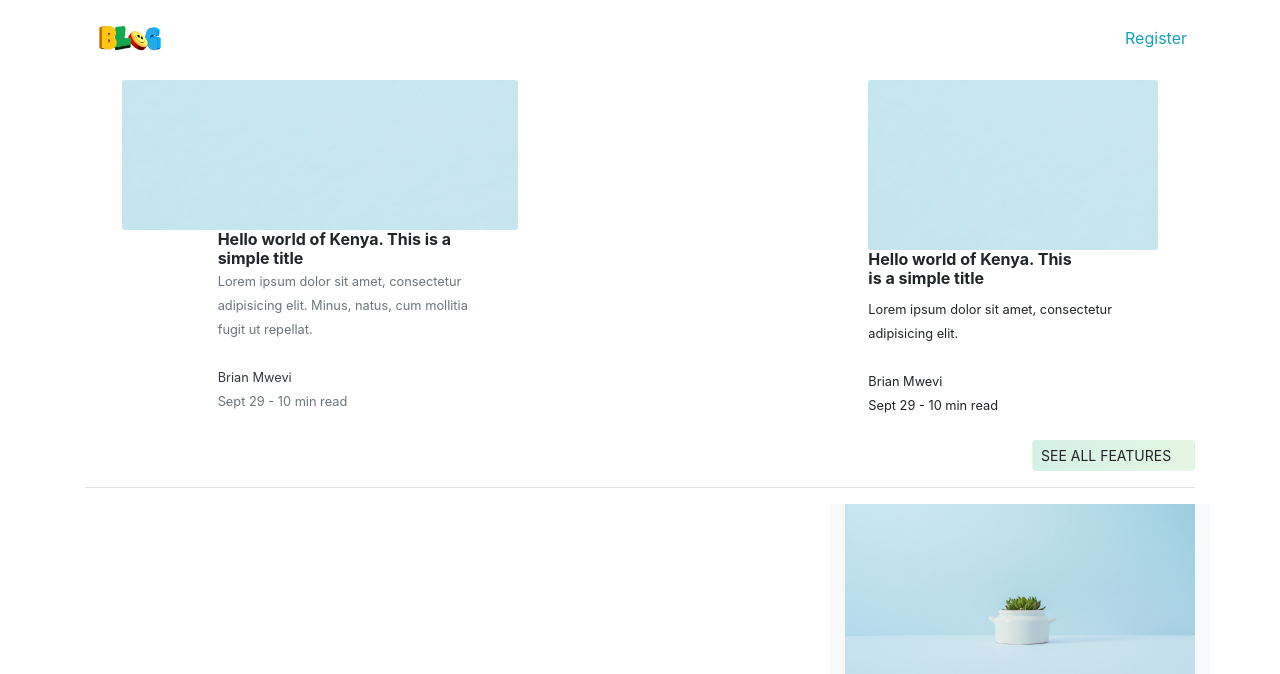
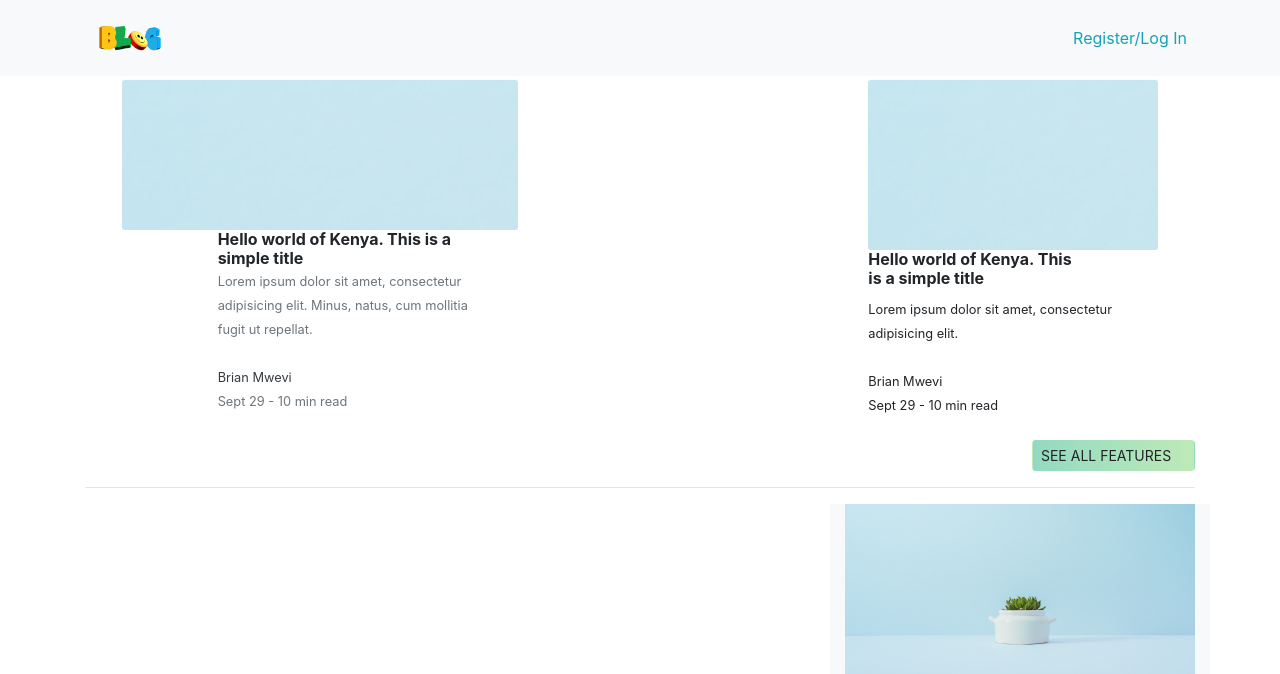
Before and after one commit to BrianMwevi/writer, a Django app: template writersapp/templates/writersapp/index.html in a window 1280 px wide. Shown: the top 674 px of the page. Run offline with Django 3.2, Linux system fonts and the light colour scheme; the template is opened without the code that fills it, so the values that code supplies are empty; some libraries are stand-ins or nearby versions; some web fonts are replaced.

Commit message:
Fixed the backface-visibility in form buttons

```diff
--- a/accounts/forms.py
+++ b/accounts/forms.py
@@ -11,7 +11,7 @@ class SignupForm(UserCreationForm):
 	def __init__(self, *args, **kwargs):
 		super().__init__(*args, **kwargs)
 		field_class = "form-control,btn-custom, form_create"
-		self.fields['username'].widget.attrs.update({"placeholder": "Username","class": field_class})
+		self.fields['username'].widget.attrs.update({"placeholder": "Username","id":"id_loginusername", "class": field_class})
 		self.fields['email'].widget.attrs.update({"required":True,"placeholder": "example@gmail.com","class": field_class})
 		self.fields['password1'].widget.attrs.update({"placeholder": "Password","class": field_class})
 		self.fields['password2'].widget.attrs.update({"placeholder": "Confirm password","class": field_class})
--- a/accounts/urls.py
+++ b/accounts/urls.py
@@ -8,6 +8,6 @@ app_name = 'accounts'
 
 urlpatterns = [
 	path('signup/', SignUpView.as_view(), name='signup'),
-	path('login/', auth_views.LoginView.as_view(template_name='accounts/login.html', form_class=LoginForm, success_url=reverse_lazy('writersapp:home')), name='login'),
+	path('login/', auth_views.LoginView.as_view(template_name='accounts/signup.html', success_url=reverse_lazy('writersapp:home')), name='login'),
 	path('logout/', auth_views.LogoutView.as_view(), name='logout', kwargs={'next_page':'/'}),
 ]
--- a/static/css/style.css
+++ b/static/css/style.css
@@ -29,10 +29,10 @@
 }
 
 .btn-custom {
-  background:linear-gradient(to left,rgba(126, 213, 111, .2),rgba(40, 180, 133, .2));
-  -webkit-transform: perspective(1px) translateZ(0);
-  transform: perspective(1px) translateZ(0);
-  box-shadow: 0 0 1px rgba(0, 0, 0, 0);
+	background:linear-gradient(to left,rgba(126, 213, 111, .5),rgba(40, 180, 133, .5));
+	/*-webkit-transform: perspective(1px) translateZ(0);*/
+	/*transform: perspective(1px) translateZ(0);*/
+	box-shadow: -1 0 1px rgba(0, 0, 0, 0);
 	position: relative;
 	-webkit-transition-property: color;
 	transition-property: color;
@@ -62,7 +62,6 @@
 	-webkit-transition-timing-function: ease-out;
 	transition-timing-function: ease-out;
 	border-radius: 4px;
-	/*color: #000;*/
 }
 
 .btn-custom:hover, .btn-custom:hover:before, .btn-custom:focus:before, .btn-custom:active:before {
@@ -243,7 +242,9 @@
 	cursor: pointer;
 }
 .form-link:hover {
-	text-shadow: 0 6px 8px rgba(255,255,255, 0.5), 0 6px 8px rgba(255,255,255, 0.5)
+	text-shadow: 0 6px 8px rgba(255,255,255, 0.5), 0 6px 8px rgba(255,255,255, 0.5);
+	transform:scale(1.1);
+
 }
 /*
 .form .form-side--front{
--- a/templates/base.html
+++ b/templates/base.html
@@ -10,7 +10,7 @@
 	<link rel="stylesheet" href="{% static "css/font-awesome.min.css" %}">
 </head>
 <body>
-	<nav class="navbar navbar-expand-lg navbar-light bg-transparent fixed-top">
+	<nav class="navbar navbar-expand-lg navbar-light bg-light fixed-top">
 		<div class="container">
 			<a class="navbar-brand" href="{% url 'home' %}">
 				<img src="{% static "img/logoblog.png" %}" alt="Logo" style="width:90px">
@@ -34,12 +34,12 @@
 									<a class="list-group-item list-group-item-action text-left bg-light border-0" href="{% url 'writersapp:drafts' %}"><small>Drafts</small> <span class="badge badge-info badge-pill">{{ user_draft.count }}</span></a>
 									<a class="list-group-item list-group-item-action text-left bg-light border-0" href="{% url 'writersapp:published' %}"><small>Published</small> <span class="badge badge-info badge-pill">{{ user_pub_posts.count }}</span></a>
 									<a class="list-group-item list-group-item-action text-left bg-light border-0" href="#"><small>Settings</small></a>
-									<a class="list-group-item list-group-item-action text-left bg-light border-0" href="#"><small>Sign out</small></a>
+									<a class="list-group-item list-group-item-action text-left bg-light border-0" href="{% url 'accounts:logout' %}"><small>Sign out</small></a>
 								</div>
 							</div>
 						</div>
 					{% else %}
-						<li class="nav-item"><a href="{% url 'accounts:signup' %}" class="nav-link text-info">Register</a></li>
+						<li class="nav-item"><a href="{% url 'accounts:signup' %}" class="nav-link text-info">Register/Log In</a></li>
 					{% endif %}
 
 				</ul>
--- a/writers/settings/local_settings.py
+++ b/writers/settings/local_settings.py
@@ -116,5 +116,6 @@ USE_TZ = True
 STATIC_URL = '/static/'
 STATICFILES_DIRS = [os.path.join(BASE_DIR, 'static')]
 
-LOGIN_URL = '/admin'
+LOGIN_URL = 'accounts:signup'
 LOGIN_REDIRECT_URL = 'home'
+LOGOUT_REDIRECT_URL = 'home'
--- a/writers/settings/production.py
+++ b/writers/settings/production.py
@@ -122,5 +122,7 @@ STATICFILES_DIRS = [os.path.join(BASE_DIR, 'static')]
 
 # STATICFILES_STORAGE = 'whitenoise.storage.CompressedManifestStaticFilesStorage'
 
-STATIC_URL = '/static/'
+LOGIN_URL = 'accounts:signup'
+LOGIN_REDIRECT_URL = 'home'
+
 django_heroku.settings(locals())
```
Also changed, not shown: accounts/templates/accounts/signup.html (+18 -18 lines). Lines whose indentation alone changed are shown as unchanged.
